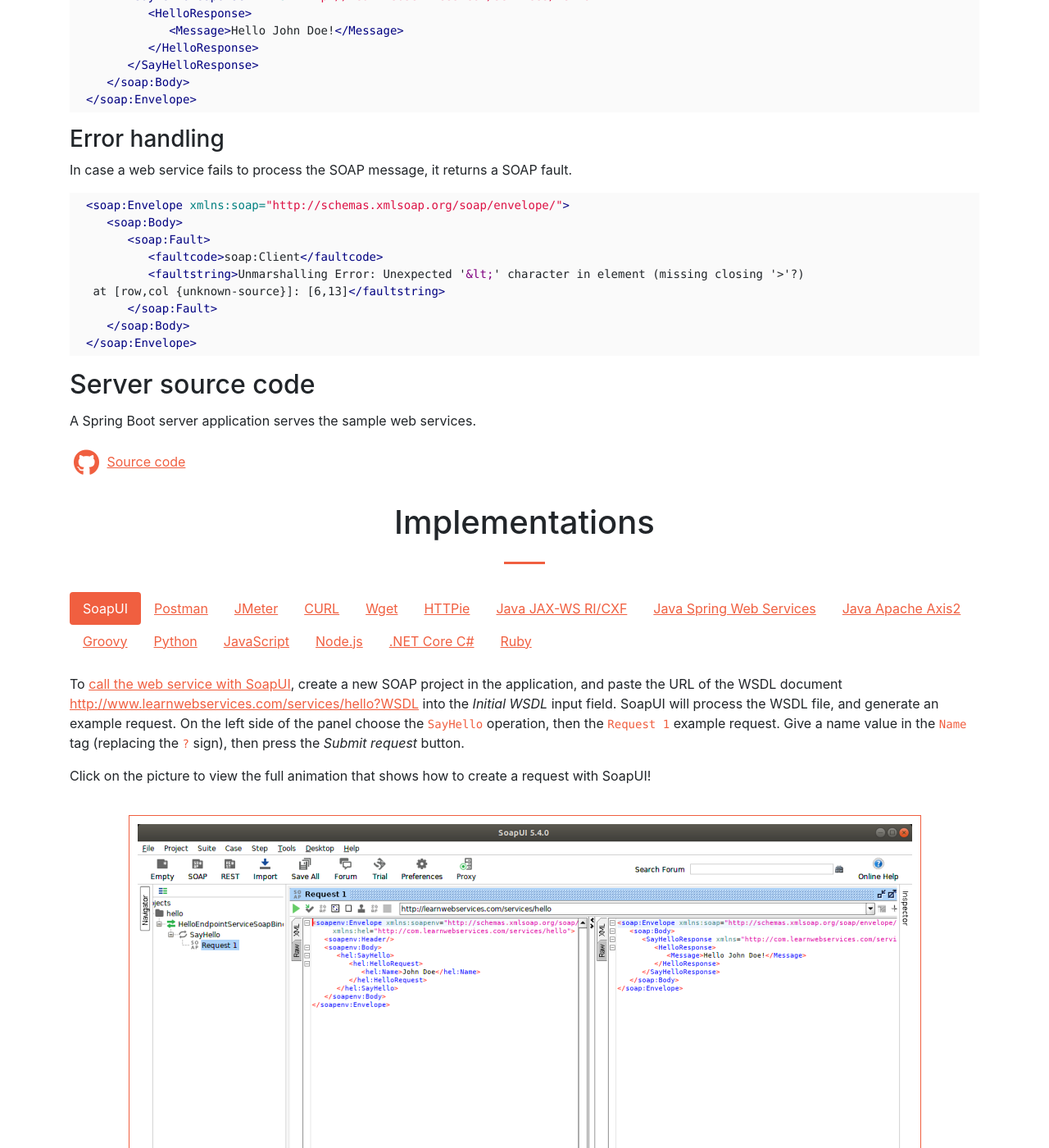
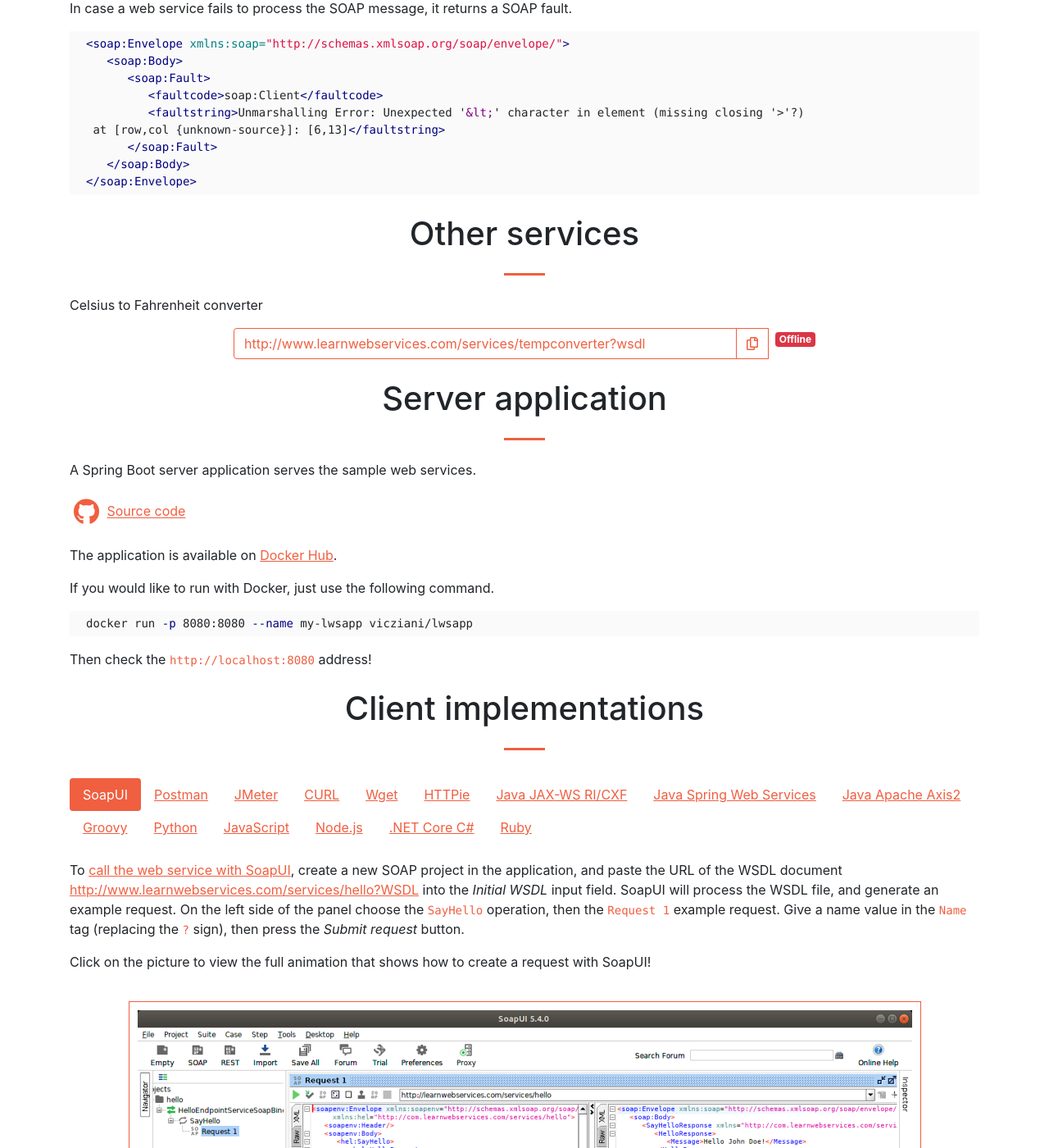
Before and after one commit to vicziani/learnwebservices, a Jekyll site: the page built from docs/index.md, in a window 1280 px wide and 1400 px high, scrolled down 1949 px. Shown: the whole window at 82% size. Built offline with Jekyll 4.4.1, drawn with Linux system fonts in a browser that asks for light colours; nearby versions of some CDN libraries; comment, search, counter and statistics services are not loaded; some of the changed text lies outside the part shown.

Commit message:
Reorder chapters Run server application in Docker

````diff
--- a/docs/_includes/nav.html
+++ b/docs/_includes/nav.html
@@ -12,7 +12,13 @@
           <a class="nav-link" href="#details">Details</a>
         </li>
         <li class="nav-item">
-          <a class="nav-link" href="#implementations">Implementations</a>
+          <a class="nav-link" href="#other-services">Services</a>
+        </li>
+        <li class="nav-item">
+          <a class="nav-link" href="#server-application">Server</a>
+        </li>
+        <li class="nav-item">
+          <a class="nav-link" href="#client-implementations">Clients</a>
         </li>
         <li class="nav-item">
           <a class="nav-link github-icon" href="https://github.com/vicziani/learnwebservices" title="Source code on GitHub"><i class="fab fa-github"></i></a>
--- a/docs/index.md
+++ b/docs/index.md
@@ -4,12 +4,12 @@
 
 <div class="pt-3 text-right">
   Last update:
-  <span class="text-nowrap font-weight-bold">August 8, 2019</span>
+  <span class="text-nowrap font-weight-bold">September 10, 2021</span>
 </div>
 <div class="pt-3 text-right">
   <a href="https://github.com/vicziani/learnwebservices/blob/master/CHANGELOG.md">
     Version
-    <span class="text-nowrap font-weight-bold">1.1.6</span>
+    <span class="text-nowrap font-weight-bold">1.2.0</span>
     </a>
 </div>
 
@@ -57,28 +57,6 @@
 # Details
 
 <hr />
-
-## Other provided web services
-
-Celsius to Fahrenheit converter
-
-<div class="d-flex justify-content-center mb-3">
-  <div class="form-row col-md-8">
-    <div class="input-group">
-      <input type="text" value="{{site.api_url}}/services/tempconverter?wsdl" id="highlighted-wsdl-temp" class="form-control"/>
-      <div class="input-group-append">
-        <button class="btn btn-outline-primary btn-copy" type="button" data-clipboard-target="#highlighted-wsdl-temp" title="Copied">
-          <i class="copy-button far fa-copy"></i>
-          </button>
-      </div>
-      <div>
-        <span id="health-check-badge-converter" class="badge d-none ml-2">Unknown</span>
-      </div>
-    </div>
-  </div>
-</div>
-
-## An example web service
 
 The web service accepts a name, and gives back a welcome message. (The service accepts only POST HTTP requests so you may not use it in a browser directly.)
 
@@ -128,14 +106,48 @@
 </soap:Envelope>
 ```
 
-## Server source code
+# Other services
 
-<p>A Spring Boot server application serves the sample web services.</p>
+<hr />
+
+Celsius to Fahrenheit converter
+
+<div class="d-flex justify-content-center mb-3">
+  <div class="form-row col-md-8">
+    <div class="input-group">
+      <input type="text" value="{{site.api_url}}/services/tempconverter?wsdl" id="highlighted-wsdl-temp" class="form-control"/>
+      <div class="input-group-append">
+        <button class="btn btn-outline-primary btn-copy" type="button" data-clipboard-target="#highlighted-wsdl-temp" title="Copied">
+          <i class="copy-button far fa-copy"></i>
+          </button>
+      </div>
+      <div>
+        <span id="health-check-badge-converter" class="badge d-none ml-2">Unknown</span>
+      </div>
+    </div>
+  </div>
+</div>
+
+# Server application
+
+<hr />
+
+A Spring Boot server application serves the sample web services.
 
 <p><a class="github-icon" href="https://github.com/vicziani/learnwebservices-server/" title="Source code on GitHub"><i class="fab fa-github"></i></a>
 <a href="https://github.com/vicziani/learnwebservices-server/">Source code</a></p>
 
-# Implementations
+The application is available on [Docker Hub](https://hub.docker.com/r/vicziani/lwsapp).
+
+If you would like to run with Docker, just use the following command.
+
+```shell
+docker run -p 8080:8080 --name my-lwsapp vicziani/lwsapp
+```
+
+Then check the `http://localhost:8080` address!
+
+# Client implementations
 
 <hr />
 
````
Also changed, not shown: docs/_includes/hu/nav.html (+7 -1 lines), docs/index-hu.md (+38 -24 lines), CHANGELOG.md.
